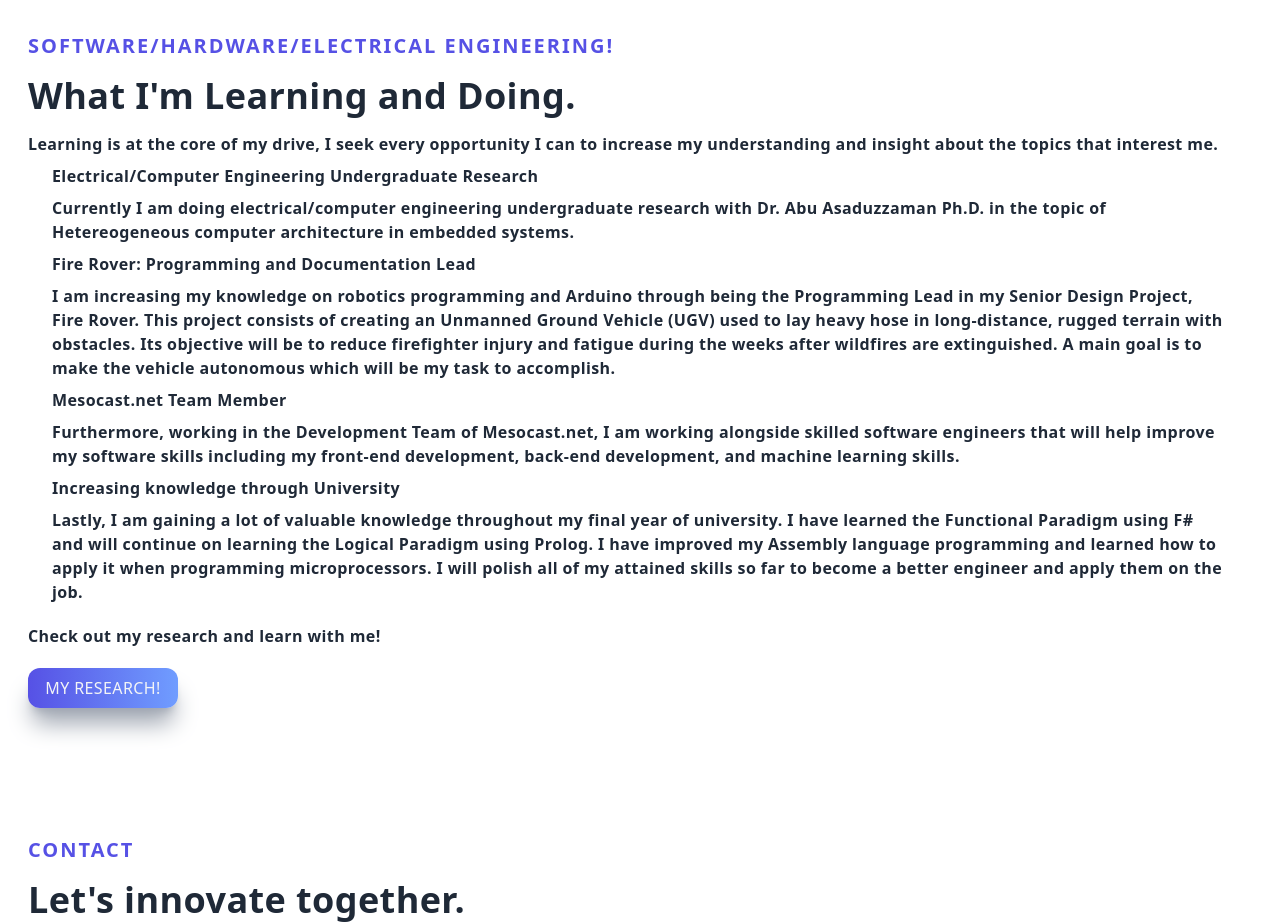
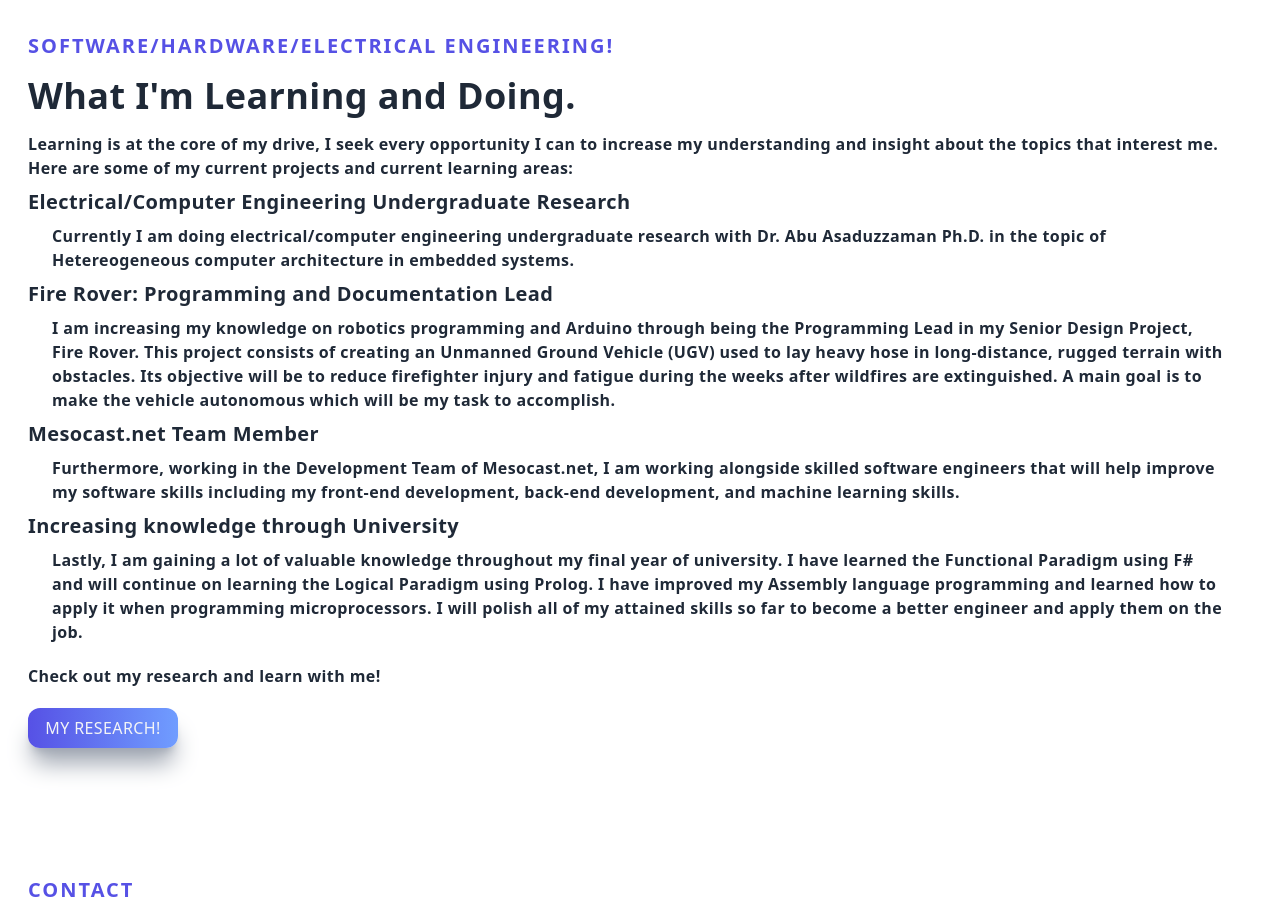
Before and after one commit to RicardoCastanon/ricardocastanonu.com, a Next.js app: page / in a window 1280 px wide. Shown: the part 3380-4304 px from the top of the page. Built offline with nearby package versions, Linux system fonts and the light colour scheme.

Commit message:
What I'm learning cosmetic updates.

```diff
--- a/components/MyResearch.jsx
+++ b/components/MyResearch.jsx
@@ -12,36 +12,44 @@ export const MyResearch = () => {
         <p>
           Learning is at the core of my drive, I seek every opportunity I can to
           increase my understanding and insight about the topics that interest me.
+          Here are some of my current projects and current learning areas:
         </p>
 
-        <p className="px-6">
-          <h3 className = "py-2">{"Electrical/Computer Engineering Undergraduate Research"}</h3>
+        <h3 className = "py-2 text-xl">{"Electrical/Computer Engineering Undergraduate Research"}</h3>
+          <p className = "px-6">
           Currently I am doing electrical/computer engineering undergraduate research
           with Dr. Abu Asaduzzaman Ph.D. in the topic of <strong>Hetereogeneous computer
           architecture in embedded systems</strong>.
+          </p>
 
-          <h3 className = "py-2">{"Fire Rover: Programming and Documentation Lead"}</h3>
+        <h3 className = "py-2 text-xl">{"Fire Rover: Programming and Documentation Lead"}</h3>
+          <p className = "px-6">
           I am increasing my knowledge on <strong>robotics programming</strong> and <strong>Arduino</strong> through being
           the Programming Lead in my Senior Design Project, Fire Rover. This project
           consists of creating an Unmanned Ground Vehicle (UGV) used to lay heavy hose in
           long-distance, rugged terrain with obstacles. Its objective will be to reduce
           firefighter injury and fatigue during the weeks after wildfires are extinguished.
           A main goal is to make the vehicle <strong>autonomous</strong> which will be my task to accomplish.
+          </p>
 
-          <h3 className = "py-2">{"Mesocast.net Team Member"}</h3>
+        <h3 className = "py-2 text-xl">{"Mesocast.net Team Member"}</h3>
+          <p className = "px-6">
           Furthermore, working in the Development Team of Mesocast.net, I am working alongside skilled
           software engineers that will help improve my software skills including my
           <strong> front-end development</strong>, <strong>back-end development</strong>, and
           <strong> machine learning</strong> skills.
+          </p>
 
-          <h3 className = "py-2">{"Increasing knowledge through University"}</h3>
+        <h3 className = "py-2 text-xl">{"Increasing knowledge through University"}</h3>
+        <p className = "px-6">
           Lastly, I am gaining a lot of valuable knowledge throughout my final year of
           university. I have learned the <strong>Functional Paradigm</strong> using <strong>F# </strong>
           and will continue on learning the <strong>Logical Paradigm</strong> using
           <strong> Prolog</strong>. I have improved my <strong>Assembly language programming </strong>
           and learned how to apply it when <strong>programming microprocessors</strong>. I will polish
           all of my attained skills so far to become a better engineer and apply them on the job.
-        </p>
+          </p>
+
         <p className="pt-5">Check out my research and learn with me!</p>
         <Link href={"/MyResearch"}>
           <div className="w-[150px] pt-5">
```
